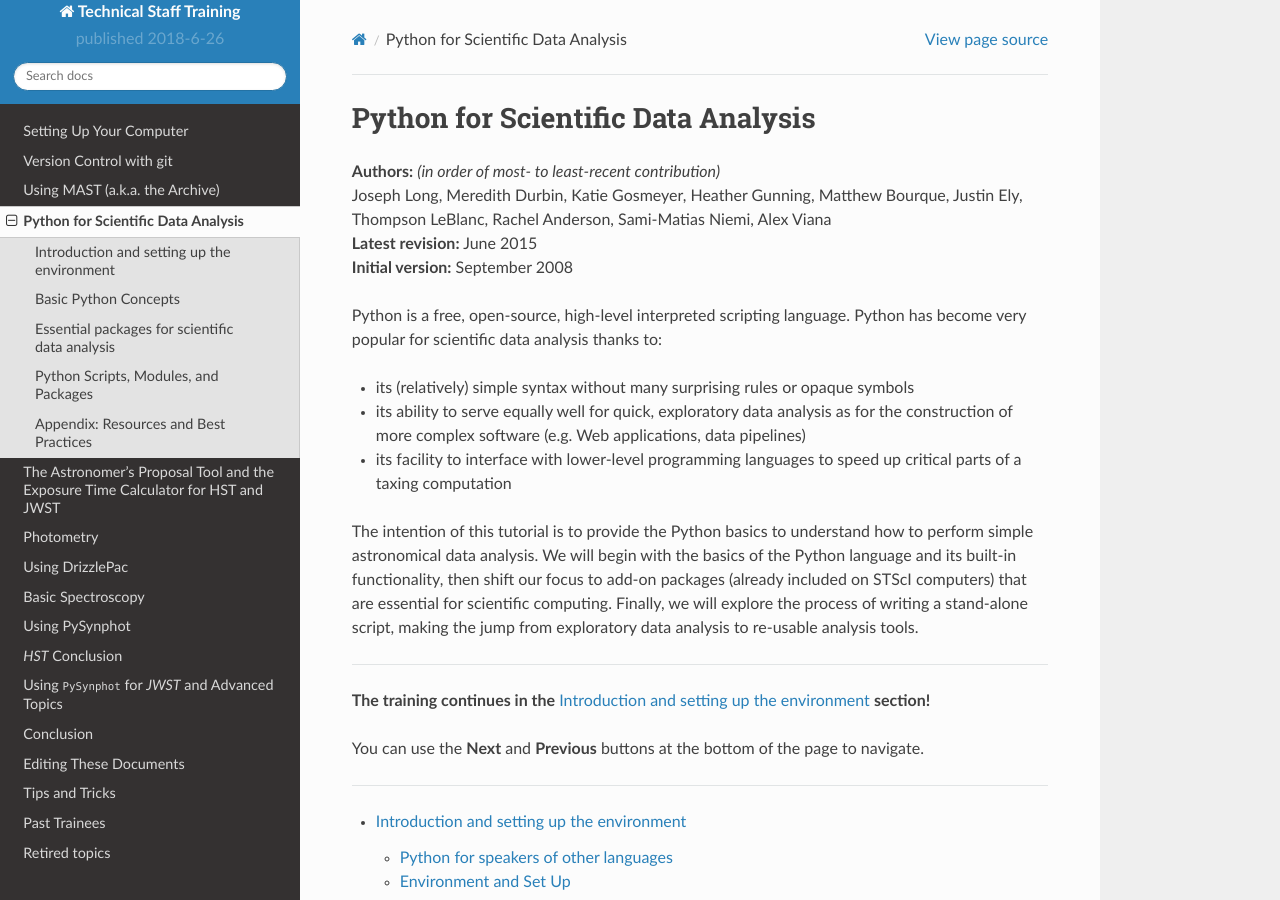
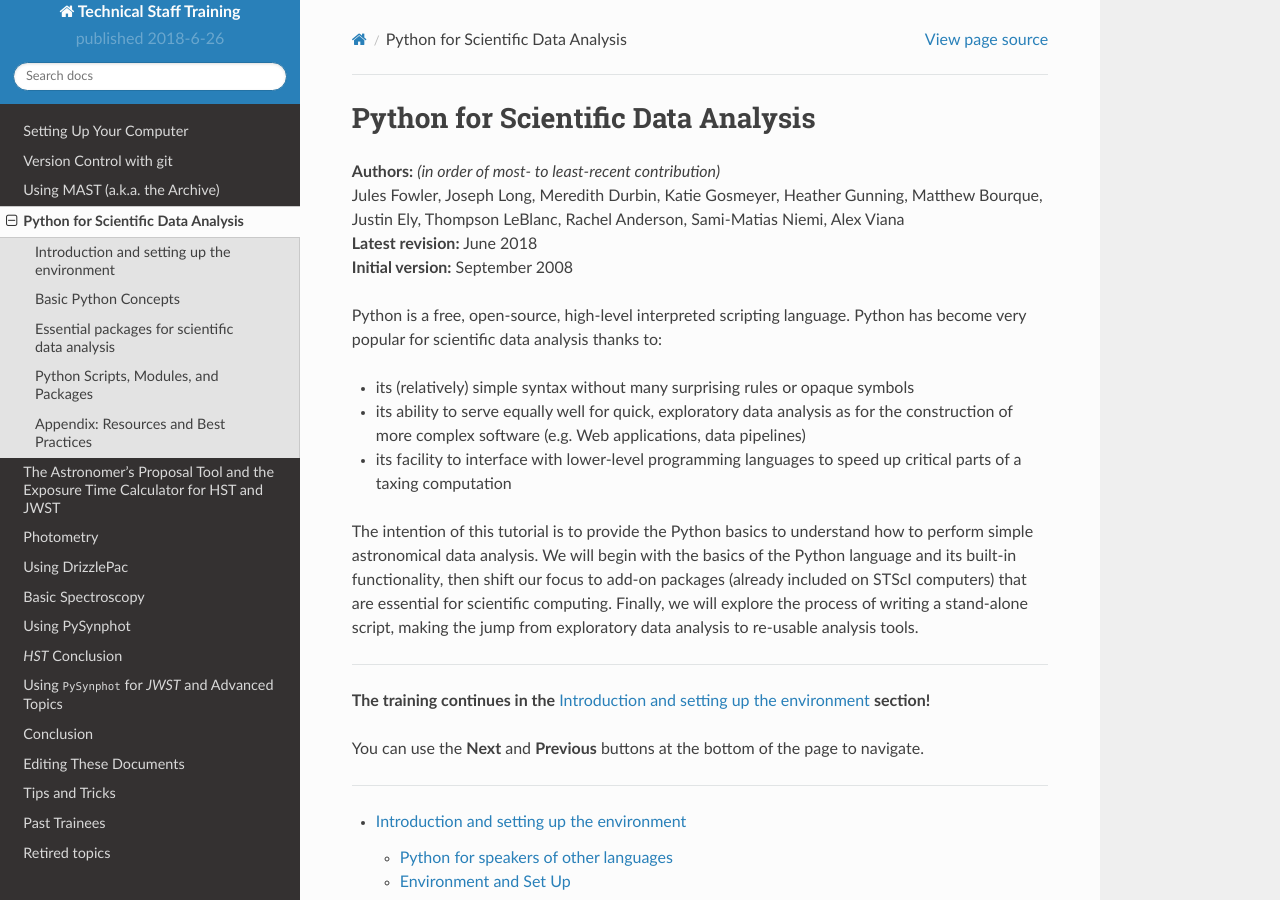
Before and after one commit to staceybright/training-library, a Sphinx documentation site: the page built from source/python/index.txt, in a window 1280 px wide and 900 px high. Built offline with Sphinx 7.4.7 and the Read the Docs theme 2.0.0, drawn with Linux system fonts in a browser that asks for light colours.

Commit message:
Adding myself to authors and updating date.

```diff
--- a/source/python/index.txt
+++ b/source/python/index.txt
@@ -3,8 +3,8 @@ Python for Scientific Data Analysis
 ***********************************
 
 | **Authors:**  *(in order of most- to least-recent contribution)*
-| Joseph Long, Meredith Durbin, Katie Gosmeyer, Heather Gunning, Matthew Bourque, Justin Ely, Thompson LeBlanc, Rachel Anderson, Sami-Matias Niemi, Alex Viana
-| **Latest revision:** June 2015
+| Jules Fowler, Joseph Long, Meredith Durbin, Katie Gosmeyer, Heather Gunning, Matthew Bourque, Justin Ely, Thompson LeBlanc, Rachel Anderson, Sami-Matias Niemi, Alex Viana
+| **Latest revision:** June 2018
 | **Initial version:** September 2008
 
 \
```
